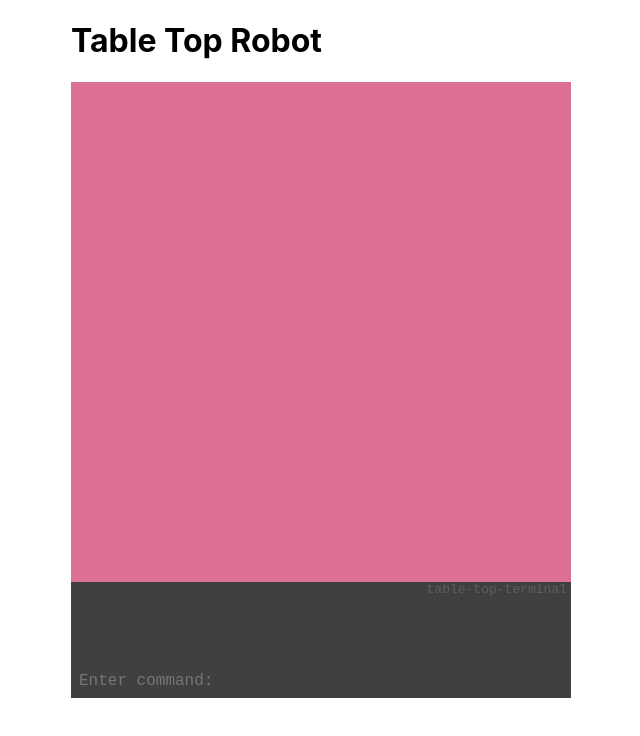
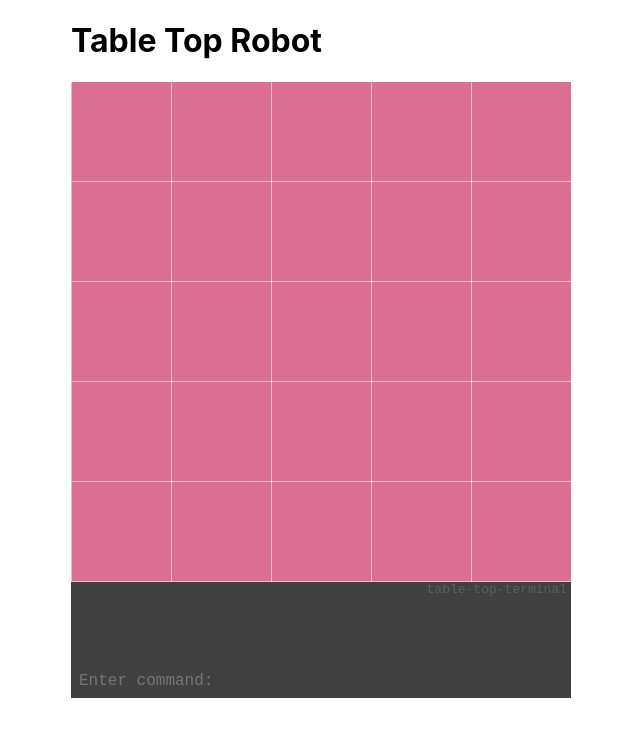
Before and after one commit to searleb/table-top-robot, a Next.js app: page / in a window 1280 px wide. Shown: the top 736 px of the page, without its empty margins (319-959 px from the left). Built offline with nearby package versions, Linux system fonts and the light colour scheme.

Commit message:
Refector Robot component

```diff
--- /dev/null
+++ b/components/Robot/Robot.js
@@ -0,0 +1,53 @@
+import PropTypes from 'prop-types';
+import { useEffect, useState } from 'react';
+import usePrevious from '../../hooks/usePrevious';
+import css from './Robot.module.css';
+
+export default function Robot({ robot }) {
+  const [animate, setAnimate] = useState(false);
+  const prevRobot = usePrevious(robot);
+
+  // don't animate robot when first placed on the table
+  useEffect(() => {
+    if (prevRobot && prevRobot !== robot) {
+      setAnimate(true);
+    }
+  }, [prevRobot, robot]);
+
+  const getRobotStyle = () => {
+    // y is inverted to move 0,0 from top left to bottom left
+    // take the grid size index and subtract the bot y position to achieve this.
+    const x = robot.x * 100;
+    const y = (4 - robot.y) * 100;
+    return {
+      transform: `translate(${x}%,${y}%) rotate(${robot.rotation}deg)`,
+    };
+  };
+
+  return (
+    robot && (
+      <div
+        className={css.moveable}
+        style={{ ...getRobotStyle() }}
+        onTransitionEnd={() => setAnimate(false)}
+      >
+        <span
+          role="img"
+          className={`${css.robot} ${animate ? css.walk : null}`}
+        />
+      </div>
+    )
+  );
+}
+
+Robot.propTypes = {
+  robot: PropTypes.shape({
+    x: PropTypes.number.isRequired,
+    y: PropTypes.number.isRequired,
+    rotation: PropTypes.number.isRequired,
+  }),
+};
+
+Robot.defaultProps = {
+  robot: null,
+};
--- /dev/null
+++ b/components/Robot/Robot.module.css
@@ -0,0 +1,36 @@
+.robot {
+  transition: transform 1s ease;
+  position: absolute;
+  display: flex;
+  align-items: center;
+  justify-content: center;
+  width: 25px;
+  height: 30px;
+  background-image: url('/robot.png');
+  background-repeat: no-repeat;
+  background-position: 0px;
+  transform: rotate(-90deg) scale(1.5);
+}
+
+.robot.walk {
+  animation: walk;
+  animation-duration: 0.4s;
+  animation-iteration-count: infinite;
+  animation-timing-function: steps(8);
+}
+
+@keyframes walk {
+  100% {
+    background-position: -192px;
+  }
+}
+
+.moveable {
+  width: 100px;
+  height: 100px;
+  display: flex;
+  align-items: center;
+  justify-content: center;
+  transition: transform 1s ease;
+  position: absolute;
+}
--- /dev/null
+++ b/components/Robot/index.js
@@ -0,0 +1 @@
+export { default } from './Robot';
--- a/components/TableTop/TableTop.js
+++ b/components/TableTop/TableTop.js
@@ -1,49 +1,14 @@
 import PropTypes from 'prop-types';
-import { useEffect, useState } from 'react';
 import css from './TableTop.module.css';
 
-export default function TableTop({ robot }) {
-  const [animate, setAnimate] = useState(false);
-  useEffect(() => setAnimate(true), [robot]);
-
-  const getRobotStyle = () => {
-    // y is inverted to move 0,0 from top left to bottom left
-    // take the grid size index and subtract the bot y position to achieve this.
-    const x = robot.x * 100;
-    const y = (4 - robot.y) * 100;
-    return {
-      transform: `translate(${x}%,${y}%) rotate(${robot.rotation}deg)`,
-    };
-  };
-
+export default function TableTop({ children }) {
   return (
-    <section className={css.section}>
-      <div className={css.grid}>
-        {robot && (
-          <div
-            className={css.moveable}
-            style={{ ...getRobotStyle() }}
-            onTransitionEnd={() => setAnimate(false)}
-          >
-            <span
-              role="img"
-              className={`${css.robot} ${animate ? css.walk : null}`}
-            />
-          </div>
-        )}
-      </div>
+    <section className={css.grid}>
+      {children}
     </section>
   );
 }
 
 TableTop.propTypes = {
-  robot: PropTypes.shape({
-    x: PropTypes.number.isRequired,
-    y: PropTypes.number.isRequired,
-    rotation: PropTypes.number.isRequired,
-  }),
+  children: PropTypes.node.isRequired,
 };
-
-TableTop.defaultProps = {
-  robot: null,
-};
--- a/components/TableTop/TableTop.module.css
+++ b/components/TableTop/TableTop.module.css
@@ -1,50 +1,12 @@
-.section {
-  position: relative;
-}
-
-.robot {
-  transition: transform 1s ease;
-  position: absolute;
-  display: flex;
-  align-items: center;
-  justify-content: center;
-  width: 25px;
-  height: 30px;
-  /* background-color: aquamarine; */
-  background-image: url('/robot.png');
-  background-repeat: no-repeat;
-  background-position: 0px;
-  transform: rotate(-90deg) scale(1.5);
-}
-
-.robot.walk {
-  animation: walk;
-  animation-duration: 0.4s;
-  animation-iteration-count: infinite;
-  animation-timing-function: steps(8);
-}
-
-@keyframes walk {
-  100% {
-    background-position: -192px;
-  }
-}
-
 .grid {
   display: flex;
   flex-wrap: wrap;
-  background: palevioletred;
+  background-color: palevioletred;
+  /* hard stop gradients create a grid background effect */
+  background-image:
+    linear-gradient(0deg, white 0px, transparent 1px 100px),
+    linear-gradient(90deg, white 0px, transparent 1px 100px);
+  background-size: 100px 100px;
   width: 500px;
   height: 500px;
 }
-
-.moveable {
-  width: 100px;
-  height: 100px;
-  /* background-color: antiquewhite; */
-  display: flex;
-  align-items: center;
-  justify-content: center;
-  transition: transform 1s ease;
-  position: absolute;
-}
--- a/components/TableTopRobot/TableTopRobot.js
+++ b/components/TableTopRobot/TableTopRobot.js
@@ -1,4 +1,5 @@
 import { useState } from 'react';
+import Robot from '../Robot';
 import TableTop from '../TableTop';
 import Terminal from '../Terminal';
 
@@ -115,7 +116,9 @@ export default function TableTopRobot() {
 
   return (
     <>
-      <TableTop robot={robot} />
+      <TableTop>
+        <Robot robot={robot} />
+      </TableTop>
 
       <Terminal
         robot={robot}
--- a/components/Terminal/Terminal.js
+++ b/components/Terminal/Terminal.js
@@ -5,7 +5,7 @@
 
 import PropTypes from 'prop-types';
 import { useState, useEffect, useRef } from 'react';
-import styles from './Terminal.module.css';
+import css from './Terminal.module.css';
 
 const DIRECTIONS = ['NORTH', 'EAST', 'SOUTH', 'WEST'];
 const ROTATIONS = [0, 90, 180, 270];
@@ -23,6 +23,7 @@ export default function Terminal({
     terminalWindow.current.scrollTop = terminalWindow.current.scrollHeight;
   }, [terminalFeed]);
 
+  // helper func to update terminal feed
   const addLineToTerminal = (line, withInput = true) => setTerminalFeed((feed) => [
     ...feed,
     `${line ? `${line}` : ''} ${withInput ? `${inputValue}` : ''}`,
@@ -51,7 +52,7 @@ export default function Terminal({
     }
     const x = Number(params[0]);
     const y = Number(params[1]);
-    const facing = DIRECTIONS.indexOf(params[2].trim().toUpperCase());
+    const facing = DIRECTIONS.indexOf(params[2]?.trim().toUpperCase());
     const rotation = ROTATIONS[facing];
 
     try {
@@ -67,6 +68,7 @@ export default function Terminal({
     });
   };
 
+  // Prints report to terminal
   const handleReport = () => {
     const { x, y, facing } = robot;
     addLineToTerminal(`report: ${x},${y},${DIRECTIONS[facing]}`, false);
@@ -75,7 +77,7 @@ export default function Terminal({
   const handleMoveWithError = () => {
     const success = handleMove();
     if (!success) {
-      addLineToTerminal('I\'ll fall off if I go any farther!', false);
+      addLineToTerminal('I\'ll fall off if I go any further!', false);
     } else {
       addLineToTerminal();
     }
@@ -87,12 +89,15 @@ export default function Terminal({
     // empty input field
     setInputValue('');
 
-    if (inputValue.startsWith('place')) {
+    // trimming and lowercasing to support mixed lower/upper case input
+    const input = inputValue.trim().toLowerCase();
+
+    if (input.startsWith('place')) {
       placeBot();
     } else if (!robot) {
       addLineToTerminal('call place() to add a robot', false);
     } else if (robot) {
-      switch (inputValue) {
+      switch (input) {
         case 'move()':
           handleMoveWithError();
           break;
@@ -115,20 +120,20 @@ export default function Terminal({
 
   return (
     <section
-      className={styles.terminal}
+      className={css.terminal}
       onClick={() => terminalInput.current.focus()}
     >
-      <ul className={styles.feed} ref={terminalWindow}>
+      <ul className={css.feed} ref={terminalWindow}>
         {/* eslint-disable-next-line react/no-array-index-key */}
         {terminalFeed.map((item, i) => <li key={item + i}>{item}</li>)}
       </ul>
 
-      <form onSubmit={handleCommand} className={styles.form}>
+      <form onSubmit={handleCommand} className={css.form}>
         <input
           type="text"
           value={inputValue}
           onChange={({ target }) => setInputValue(target.value)}
-          className={styles.input}
+          className={css.input}
           maxLength={18}
           placeholder="Enter command:"
           ref={terminalInput}
--- a/components/Terminal/Terminal.module.css
+++ b/components/Terminal/Terminal.module.css
@@ -47,6 +47,10 @@
 }
 
 .input:focus {
-  /* this is a terrible property to use in most cases */
+  /*
+    This is a terrible property to use in most cases,
+    without it being restyled
+    I would have to hear a very good reason to let it go into a real production site!
+   */
   outline: none;
 }
--- /dev/null
+++ b/hooks/usePrevious.js
@@ -0,0 +1,9 @@
+import { useEffect, useRef } from 'react';
+
+export default function usePrevious(value) {
+  const ref = useRef();
+  useEffect(() => {
+    ref.current = value;
+  });
+  return ref.current;
+}
```
